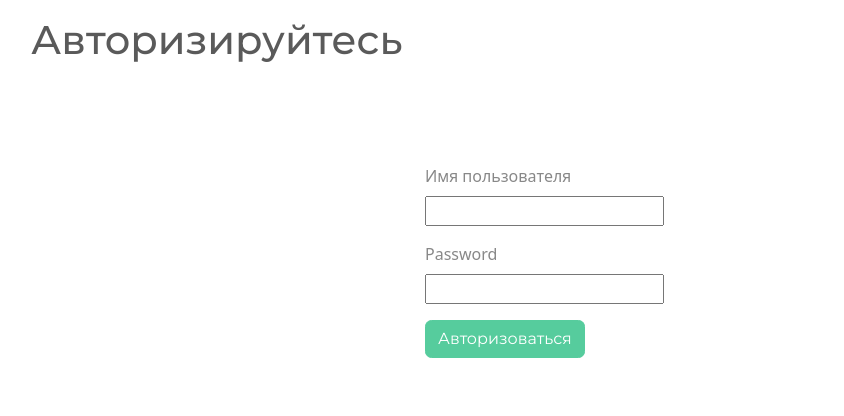
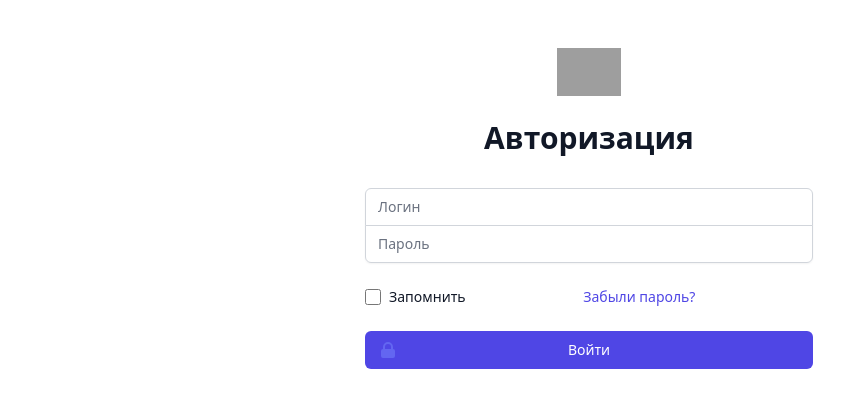
Before and after one commit to zakhep66/tip_service, a Django app: page /login in a window 1280 px wide. Shown: the top 416 px of the page, without its empty margins (51-895 px from the left). Run offline with Django 4.2, Linux system fonts and the light colour scheme; grey boxes are pictures that could not be loaded.

Commit message:
login form

```diff
--- a/templates/login.html
+++ b/templates/login.html
@@ -6,10 +6,10 @@
           content="width=device-width, user-scalable=no, initial-scale=1.0, maximum-scale=1.0, minimum-scale=1.0">
     <meta http-equiv="X-UA-Compatible" content="ie=edge">
     <title>Авторизация</title>
-    <link rel="stylesheet" href="https://bootswatch.com/5/minty/bootstrap.min.css">
+    <link href="https://unpkg.com/tailwindcss@^2/dist/tailwind.min.css" rel="stylesheet">
 </head>
 <body>
-<div class="container">
+{% comment %} <div class="container">
     <h1 class="mt-3">Авторизируйтесь</h1>
     <div style="width: 328px; margin: 100px auto">
         <form id="add_form" method="post">
@@ -28,6 +28,57 @@
             <button form="add_form" type="submit" class="btn btn-success">Авторизоваться</button><br>
         </form>
     </div>
-</div>
+</div> {% endcomment %}
+<div class="min-h-full flex items-center justify-center py-12 px-4 sm:px-6 lg:px-8">
+    <div class="max-w-md w-full space-y-8">
+      <div>
+        <img class="mx-auto h-12 w-auto" src="https://tailwindui.com/img/logos/workflow-mark-indigo-600.svg" alt="Workflow">
+        <h1 class="mt-6 text-center text-3xl font-extrabold text-gray-900">
+          Авторизация
+        </h1>
+      </div>
+      <form class="mt-8 space-y-6" action="#" method="POST">
+        {% csrf_token %}
+        {% if form.non_field_errors %}
+            <div class="alert alert-dismissible alert-danger">{{ form.non_field_errors }}</div>
+        {% endif %}
+        <input type="hidden" name="remember" value="true">
+            <div class="rounded-md shadow-sm -space-y-px">
+            <div>
+                <label for="username" class="sr-only">Логин</label>
+                <input id="login" name="username" type="login" autocomplete="login" required class="appearance-none rounded-none relative block w-full px-3 py-2 border border-gray-300 placeholder-gray-500 text-gray-900 rounded-t-md focus:outline-none focus:ring-indigo-500 focus:border-indigo-500 focus:z-10 sm:text-sm" placeholder="Логин">
+            </div>
+            <div>
+                <label for="password" class="sr-only">Пароль</label>
+                <input id="password" name="password" type="password" autocomplete="current-password" required class="appearance-none rounded-none relative block w-full px-3 py-2 border border-gray-300 placeholder-gray-500 text-gray-900 rounded-b-md focus:outline-none focus:ring-indigo-500 focus:border-indigo-500 focus:z-10 sm:text-sm" placeholder="Пароль">
+            </div>
+            </div>
+            <div class="flex items-center justify-between">
+            <div class="flex items-center">
+                <input id="remember-me" name="remember-me" type="checkbox" class="h-4 w-4 text-indigo-600 focus:ring-indigo-500 border-gray-300 rounded">
+                <label for="remember-me" class="ml-2 block text-sm text-gray-900">
+                Запомнить
+                </label>
+            </div>
+            <div class="text-sm">
+                <a href="#" class="font-medium text-indigo-600 hover:text-indigo-500">
+                Забыли пароль?
+                </a>
+            </div>
+            <div class="mb-3">{{ f.errors}}</div>
+        </div>
+        <div>
+          <button type="submit" class="group relative w-full flex justify-center py-2 px-4 border border-transparent text-sm font-medium rounded-md text-white bg-indigo-600 hover:bg-indigo-700 focus:outline-none focus:ring-2 focus:ring-offset-2 focus:ring-indigo-500">
+            <span class="absolute left-0 inset-y-0 flex items-center pl-3">
+              <svg class="h-5 w-5 text-indigo-500 group-hover:text-indigo-400" xmlns="http://www.w3.org/2000/svg" viewBox="0 0 20 20" fill="currentColor" aria-hidden="true">
+                <path fill-rule="evenodd" d="M5 9V7a5 5 0 0110 0v2a2 2 0 012 2v5a2 2 0 01-2 2H5a2 2 0 01-2-2v-5a2 2 0 012-2zm8-2v2H7V7a3 3 0 016 0z" clip-rule="evenodd" />
+              </svg>
+            </span>
+            Войти
+          </button>
+        </div>
+      </form>
+    </div>
+  </div>
 </body>
 </html>
```
